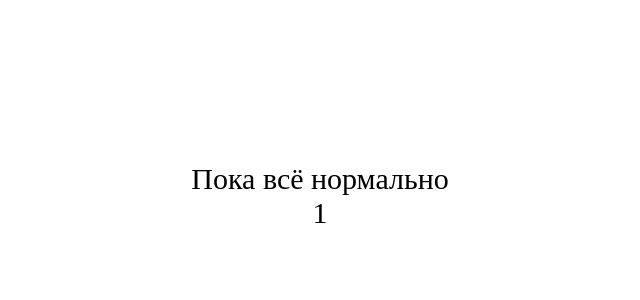
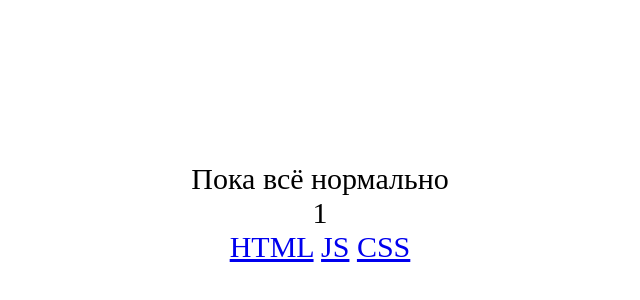
Before and after one commit to prostoKostyk/NetCracker_HomeWorks, a plain HTML site: page index.html in a window 1280 px wide. Shown: the part 158-458 px from the top of the page, without its empty margins (320-960 px from the left). Drawn offline with Linux system fonts and the light colour scheme.

Commit message:
Update index.html

```diff
--- a/index.html
+++ b/index.html
@@ -8,6 +8,9 @@
 </head>
 <body>
  <div id = "mistake"></div>
+  <a href="https://github.com/prostoKostyk/NetCracker_HomeWorks/blob/master/%D0%94%D0%976/index.html">HTML</a>
+  <a href="https://github.com/prostoKostyk/NetCracker_HomeWorks/blob/master/%D0%94%D0%976/script.js">JS</a>
+  <a href="https://github.com/prostoKostyk/NetCracker_HomeWorks/blob/master/%D0%94%D0%976/style.css">CSS</a>
 </body>
 <script src = "ДЗ6/script.js"></script>
 </html>
```
